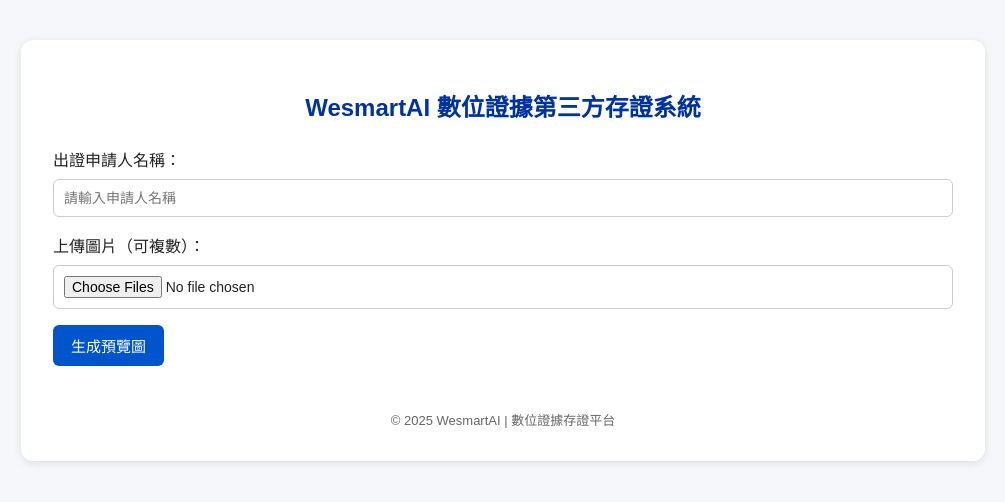
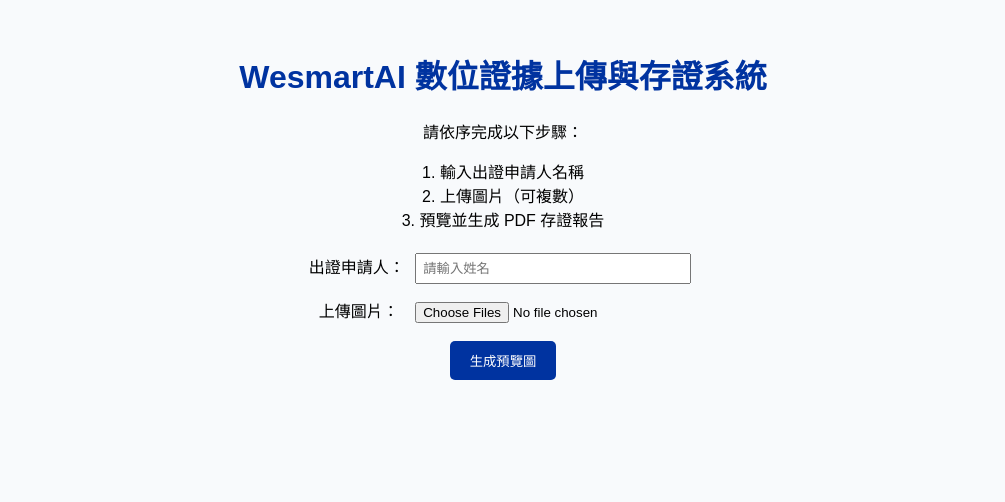
Before and after one commit to takecovertaiwan-cmyk/GPT-UPLOAD, a Flask app: page / in a window 1280 px wide. Shown: the top 502 px of the page, without its empty margins (137-1142 px from the left). Run offline with Flask 3, Linux system fonts and the light colour scheme.

Commit message:
Update index.html

```diff
--- a/templates/index.html
+++ b/templates/index.html
@@ -2,175 +2,98 @@
 <html lang="zh-Hant">
 <head>
   <meta charset="UTF-8">
-  <title>WesmartAI 數位證據第三方存證系統</title>
+  <meta name="viewport" content="width=device-width, initial-scale=1.0" />
+  <title>WesmartAI 數位證據上傳與存證系統</title>
   <style>
     body {
-      font-family: "Noto Sans TC", sans-serif;
-      background-color: #f5f7fb;
-      color: #222;
+      font-family: "Taipei Sans TC", Arial, sans-serif;
+      background-color: #f8fafc;
       margin: 0;
-      padding: 0;
+      padding: 30px;
+      text-align: center;
     }
-    .container {
-      width: 80%;
-      max-width: 900px;
-      margin: 40px auto;
-      background: white;
-      border-radius: 12px;
-      padding: 32px;
-      box-shadow: 0 2px 8px rgba(0,0,0,0.1);
-    }
-    h1 {
-      text-align: center;
-      color: #0033a0;
-      font-size: 24px;
-      margin-bottom: 24px;
-    }
+    h1 { color: #0033a0; }
     input[type="text"], input[type="file"] {
-      width: 100%;
-      padding: 10px;
-      margin: 8px 0 16px 0;
-      border-radius: 6px;
-      border: 1px solid #ccc;
-      box-sizing: border-box;
-      font-size: 14px;
+      margin: 6px; padding: 6px; width: 260px;
     }
     button {
-      background-color: #0055cc;
-      color: white;
-      padding: 10px 18px;
-      border: none;
-      border-radius: 6px;
-      cursor: pointer;
-      font-size: 15px;
+      background-color: #0033a0; color: white;
+      padding: 10px 20px; border: none; border-radius: 5px;
+      cursor: pointer; margin: 6px;
     }
-    button:hover { background-color: #003f99; }
-
-    .preview-container {
-      display: flex;
-      flex-wrap: wrap;
-      gap: 16px;
-      margin-top: 20px;
-      justify-content: center;
-    }
-    .preview-item {
-      border: 1px solid #ddd;
-      border-radius: 8px;
-      padding: 8px;
-      width: 180px;
-      text-align: center;
-      background-color: #fafafa;
-    }
-    .preview-item img {
-      width: 100%;
-      height: auto;
-      border-radius: 6px;
-    }
-    .hash {
-      font-size: 11px;
-      word-break: break-all;
-      color: #555;
-      margin-top: 6px;
-    }
-    .footer {
-      text-align: center;
-      font-size: 13px;
-      color: #666;
-      margin-top: 24px;
-    }
+    button:hover { background-color: #0055cc; }
+    .preview { margin-top: 20px; display: flex; flex-wrap: wrap; gap: 20px; justify-content: center; }
+    .preview-item { border: 1px solid #ddd; padding: 10px; border-radius: 8px; width: 320px; background: white; }
+    img { max-width: 300px; border-radius: 8px; box-shadow: 0 2px 6px rgba(0,0,0,0.15); }
   </style>
 </head>
 <body>
-  <div class="container">
-    <h1>WesmartAI 數位證據第三方存證系統</h1>
+  <h1>WesmartAI 數位證據上傳與存證系統</h1>
+  <p>請依序完成以下步驟：</p>
+  <p>1. 輸入出證申請人名稱<br>2. 上傳圖片（可複數）<br>3. 預覽並生成 PDF 存證報告</p>
 
-    <label>出證申請人名稱：</label>
-    <input type="text" id="applicant" placeholder="請輸入申請人名稱">
-
-    <label>上傳圖片（可複數）：</label>
-    <input type="file" id="fileInput" multiple accept="image/*">
-
-    <button onclick="uploadFiles()">生成預覽圖</button>
-
-    <div id="previewArea" class="preview-container"></div>
-
-    <div style="text-align:center; margin-top:24px;">
-      <button id="generateBtn" style="display:none;" onclick="generateReport()">生成 PDF 存證報告</button>
+  <div>
+    <label>出證申請人：</label>
+    <input type="text" id="applicant" placeholder="請輸入姓名" />
+  </div>
+  <div>
+    <label>上傳圖片：</label>
+    <input type="file" id="files" multiple accept="image/*" />
   </div>
 
-    <div class="footer">
-      © 2025 WesmartAI | 數位證據存證平台
-    </div>
-  </div>
+  <button onclick="generatePreview()">生成預覽圖</button>
+  <div class="preview" id="preview-area"></div>
+  <button id="generate-btn" style="display:none;" onclick="generatePDF()">下載 PDF 存證報告</button>
 
   <script>
-    let uploadedFiles = [];
+    let fileList = [];
 
-    async function uploadFiles() {
-      const input = document.getElementById("fileInput");
-      if (!input.files.length) {
-        alert("請選擇至少一張圖片");
-        return;
-      }
+    async function generatePreview() {
+      const filesInput = document.getElementById("files");
+      const applicant = document.getElementById("applicant").value;
+      if (!filesInput.files.length) { alert("請選擇至少一張圖片"); return; }
 
       const formData = new FormData();
-      for (const file of input.files) {
-        formData.append("file", file);
-      }
+      for (let f of filesInput.files) formData.append("files", f);
 
       const res = await fetch("/preview", { method: "POST", body: formData });
       const data = await res.json();
+      if (data.error) { alert("上傳失敗：" + data.error); return; }
 
-      if (data.error) {
-        alert("上傳失敗：" + data.error);
-        return;
+      fileList = data;
+      const area = document.getElementById("preview-area");
+      area.innerHTML = "";
+      data.forEach(d => {
+        area.innerHTML += `
+          <div class="preview-item">
+            <h4>${d.file_name}</h4>
+            <p><b>SHA256：</b> ${d.sha256}</p>
+            <img src="${d.preview_url}" alt="預覽圖" />
+          </div>
+        `;
+      });
+      document.getElementById("generate-btn").style.display = "inline-block";
     }
 
-      uploadedFiles = data;
-      renderPreview();
-      document.getElementById("generateBtn").style.display = "inline-block";
-    }
+    async function generatePDF() {
+      const applicant = document.getElementById("applicant").value;
+      if (!applicant) { alert("請輸入出證申請人名稱"); return; }
 
-    function renderPreview() {
-      const area = document.getElementById("previewArea");
-      area.innerHTML = "";
-      uploadedFiles.forEach(item => {
-        const div = document.createElement("div");
-        div.className = "preview-item";
-        div.innerHTML = `
-          <img src="${item.preview_url}" alt="preview">
-          <div class="hash">檔案名稱：${item.file_name}</div>
-          <div class="hash">SHA256：${item.sha256.slice(0, 32)}...</div>
-        `;
-        area.appendChild(div);
-      });
-    }
-
-    async function generateReport() {
-      if (!uploadedFiles.length) {
-        alert("請先上傳圖片");
-        return;
-      }
-      const applicant = document.getElementById("applicant").value || "未填寫";
-
+      const payload = { applicant: applicant, files: fileList };
       const res = await fetch("/generate", {
         method: "POST",
         headers: { "Content-Type": "application/json" },
-        body: JSON.stringify({ files: uploadedFiles, applicant })
+        body: JSON.stringify(payload)
       });
+      if (!res.ok) { alert("報告生成失敗"); return; }
 
-      if (res.status === 200) {
       const blob = await res.blob();
       const url = window.URL.createObjectURL(blob);
       const a = document.createElement("a");
       a.href = url;
-        a.download = "WesmartAI_存證報告.pdf";
-        document.body.appendChild(a);
+      a.download = `WesmartAI_Report.pdf`;
       a.click();
-        a.remove();
-      } else {
-        alert("生成報告失敗");
-      }
+      window.URL.revokeObjectURL(url);
     }
   </script>
 </body>
```
Lines whose indentation alone changed are shown as unchanged.
